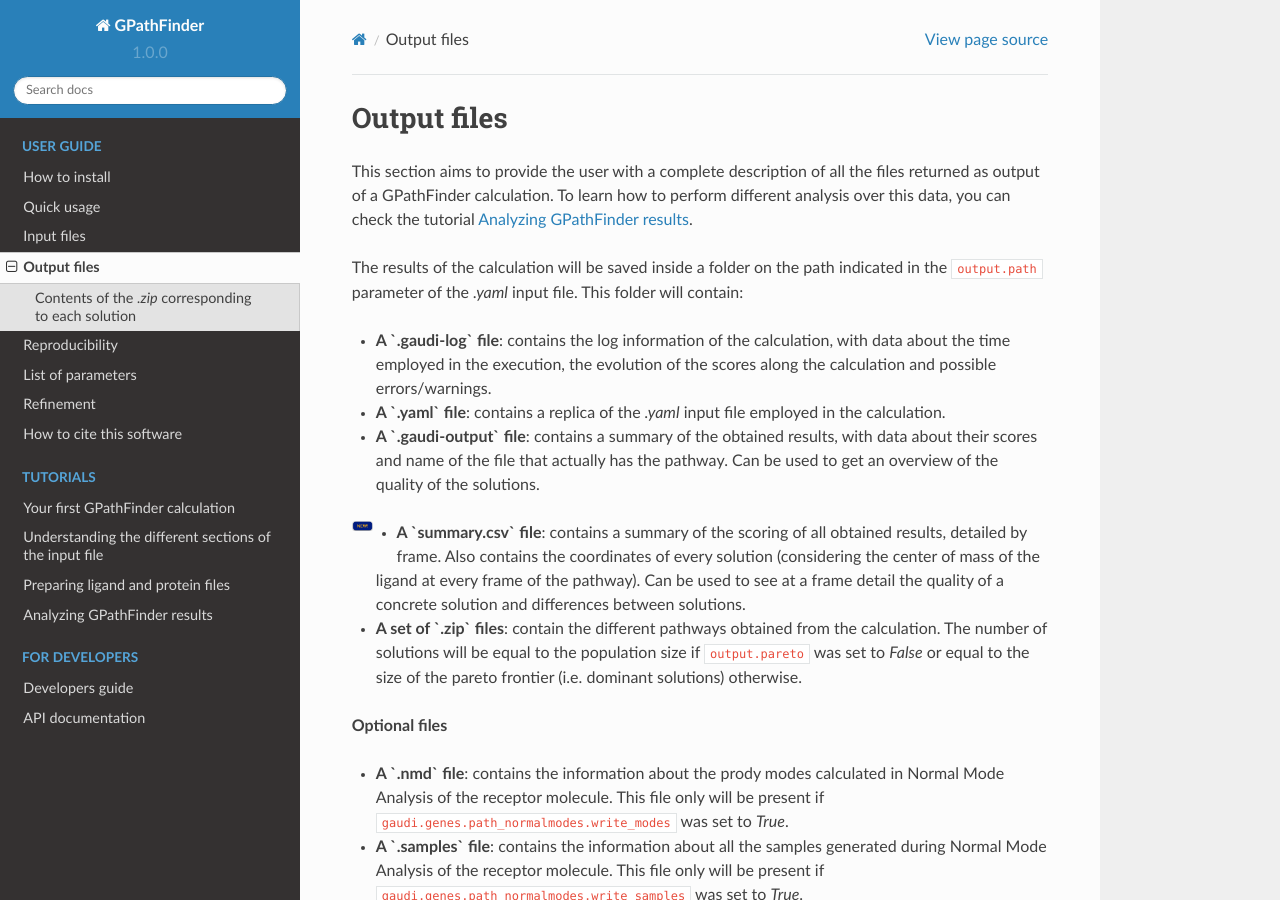
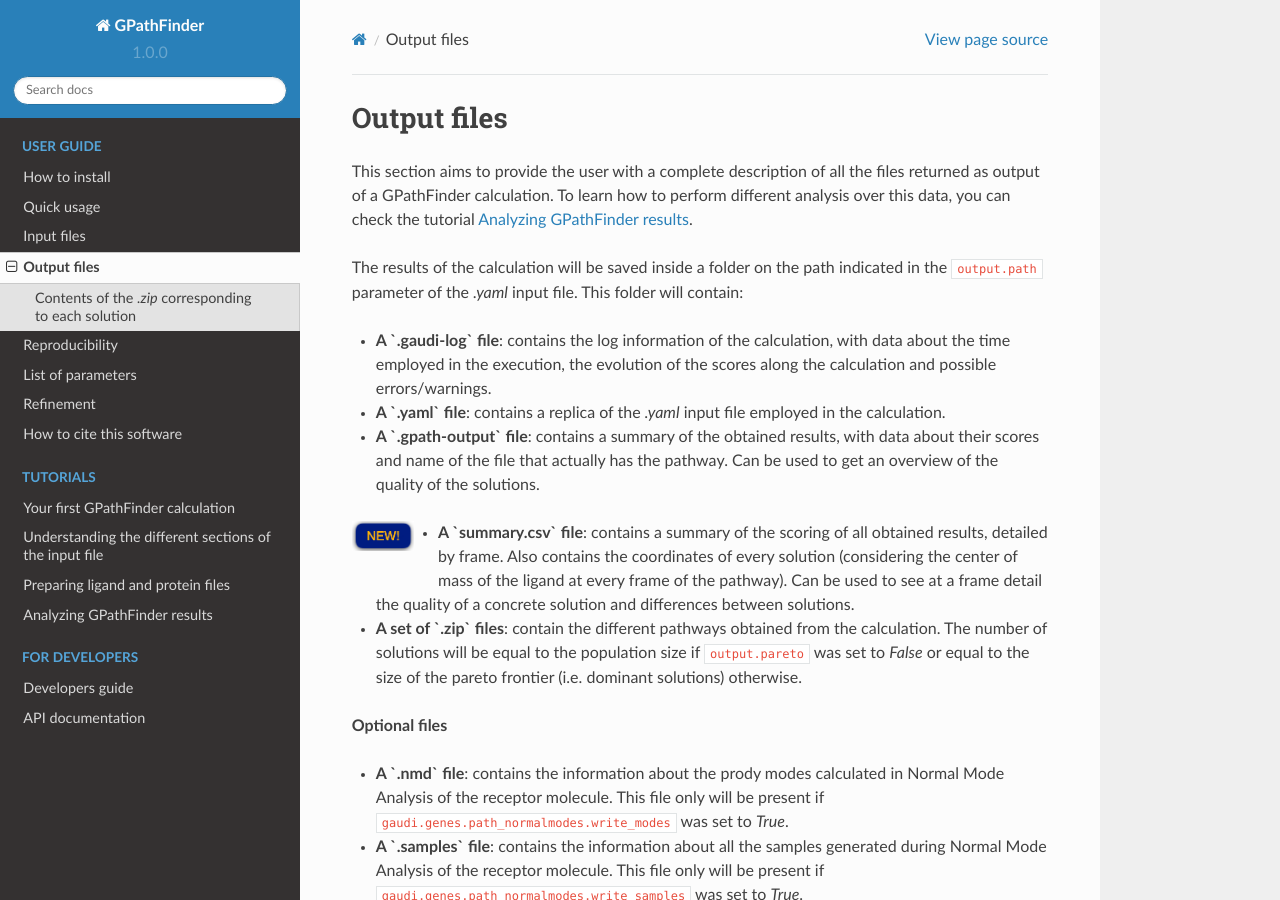
Before and after one commit to insilichem/gpathfinder, a Sphinx documentation site: the page built from docs/output.rst, in a window 1280 px wide and 900 px high. Built offline with Sphinx 7.4.7 and the Read the Docs theme 2.0.0, drawn with Linux system fonts in a browser that asks for light colours.

Commit message:
fix: size of new banner

```diff
--- a/docs/output.rst
+++ b/docs/output.rst
@@ -31,10 +31,10 @@
 
 - **A `.gaudi-log` file**: contains the log information of the calculation, with data about the time employed in the execution, the evolution of the scores along the calculation and possible errors/warnings.
 - **A `.yaml` file**: contains a replica of the `.yaml` input file employed in the calculation.
-- **A `.gaudi-output` file**: contains a summary of the obtained results, with data about their scores and name of the file that actually has the pathway. Can be used to get an overview of the quality of the solutions.
+- **A `.gpath-output` file**: contains a summary of the obtained results, with data about their scores and name of the file that actually has the pathway. Can be used to get an overview of the quality of the solutions.
 .. image:: data/new.jpeg
     :align: left
-    :height: 10px
+    :height: 30px
     :alt: NEW!
 - **A `summary.csv` file**: contains a summary of the scoring of all obtained results, detailed by frame. Also contains the coordinates of every solution (considering the center of mass of the ligand at every frame of the pathway). Can be used to see at a frame detail the quality of a concrete solution and differences between solutions.
 - **A set of `.zip` files**: contain the different pathways obtained from the calculation. The number of solutions will be equal to the population size if ``output.pareto`` was set to `False` or equal to the size of the pareto frontier (i.e. dominant solutions) otherwise.
@@ -57,6 +57,6 @@
 
 .. image:: data/new.jpeg
     :align: left
-    :height: 10px
+    :height: 30px
     :alt: NEW!
 Finally, a `trajectory.pdb` file which contains the route that follows the ligand, as a set of points that represent the center of the ligand at each step of the trajectory. This can be used to easily compare the trajectory of different solutions obtained from GPathFinder calculations.
```
